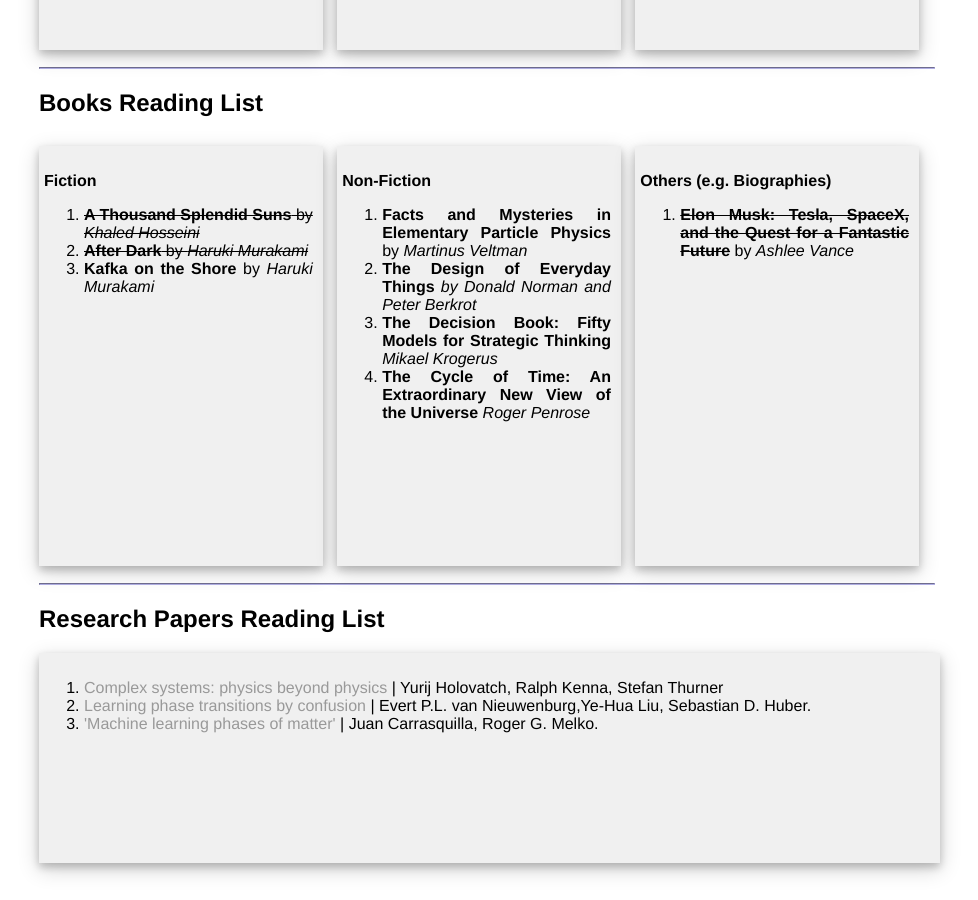
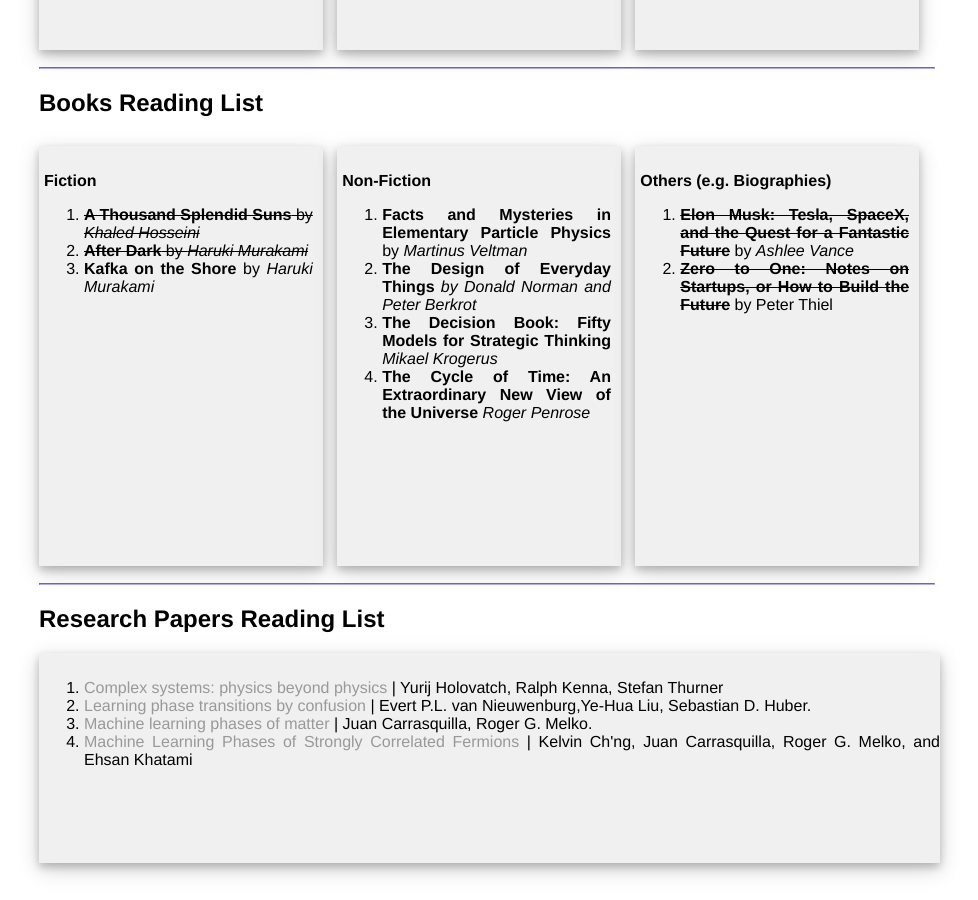
Before and after one commit to sinbad989/sinbad989.github.io, a Jekyll site: the page built from working/index.html, in a window 1280 px wide and 900 px high, scrolled down 1479 px. Shown: the whole window, without its empty margins (153-1131 px from the left). Built offline with Jekyll 4.4.1, drawn with Linux system fonts in a browser that asks for light colours; nearby versions of some CDN libraries; some web fonts are replaced.

Commit message:
added new files

```diff
--- a/working/index.html
+++ b/working/index.html
@@ -115,6 +115,7 @@
             <p><b>Others (e.g. Biographies)</b></p>
             <ol>
                 <li><strike><b>Elon Musk: Tesla, SpaceX, and the Quest for a Fantastic Future</b></strike> by <i>Ashlee Vance</i></li>
+                <li><strike><b>Zero to One: Notes on Startups, or How to Build the Future</b></strike> by Peter Thiel</li>
             </ol>
         </div>
     </div>
@@ -124,7 +125,8 @@
         <ol>
             <li><a href="https://arxiv.org/abs/1610.01002">Complex systems: physics beyond physics</a> | Yurij Holovatch, Ralph Kenna, Stefan Thurner</li>
             <li><a href="https://arxiv.org/abs/1610.02048">Learning phase transitions by confusion</a> | Evert P.L. van Nieuwenburg,Ye-Hua Liu, Sebastian D. Huber.</li>
-            <li><a href="https://arxiv.org/abs/1605.01735">'Machine learning phases of matter'</a> | Juan Carrasquilla, Roger G. Melko.</li>
+            <li><a href="https://arxiv.org/abs/1605.01735">Machine learning phases of matter</a> | Juan Carrasquilla, Roger G. Melko.</li>
+            <li><a href="https://arxiv.org/abs/1609.02552">Machine Learning Phases of Strongly Correlated Fermions</a> | Kelvin Ch'ng, Juan Carrasquilla, Roger G. Melko, and Ehsan Khatami</li>
         </ol>
     </div>
 
```
